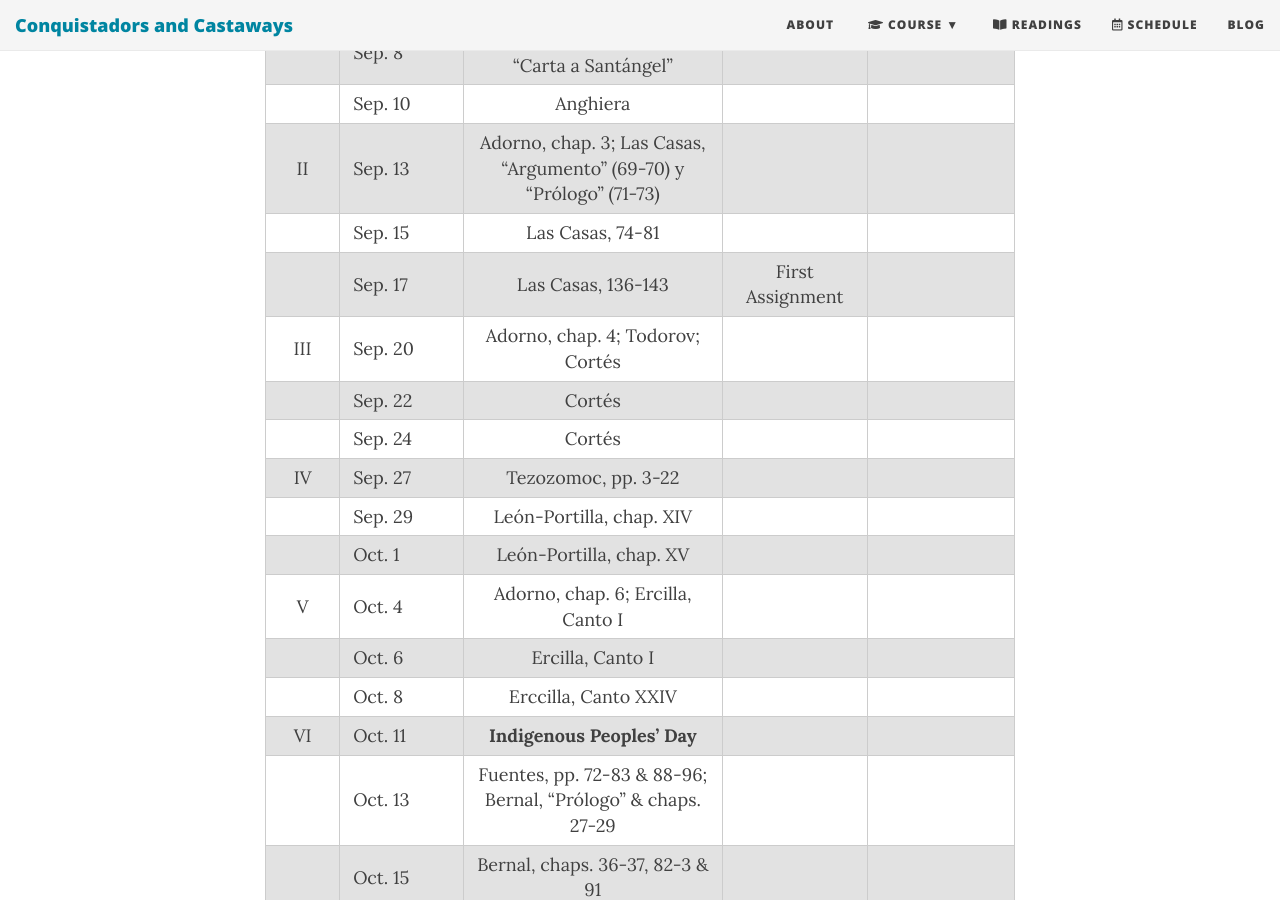
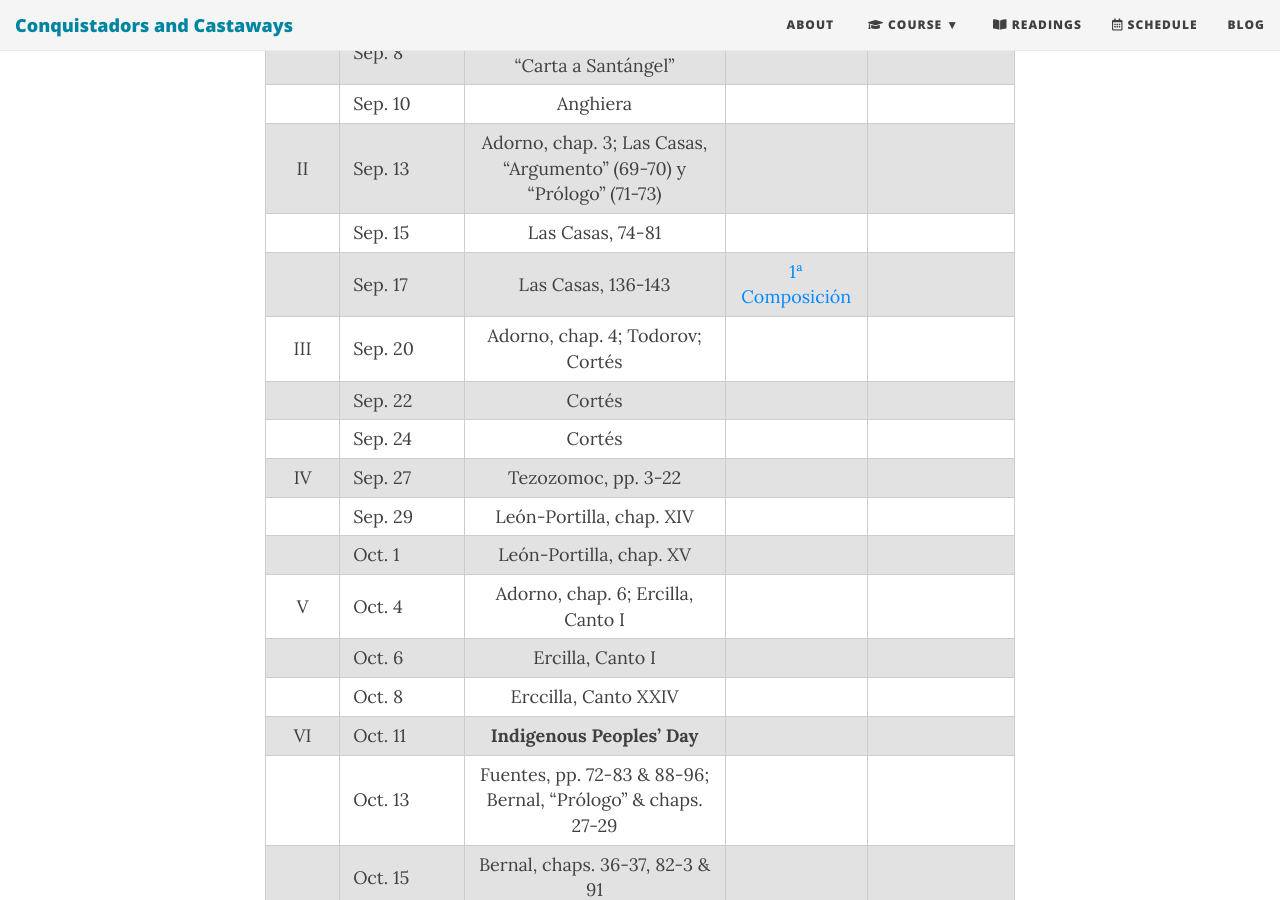
Before and after one commit to Hipomenes/ls452, a Jekyll site: the page built from calendar.md, in a window 1280 px wide and 900 px high, scrolled down 485 px. Built offline with Jekyll 4.4.1, drawn with Linux system fonts in a browser that asks for light colours; nearby versions of some CDN libraries.

Commit message:
Update calendar.md

```diff
--- a/calendar.md
+++ b/calendar.md
@@ -14,7 +14,7 @@ subtitle: Fall 2021
 |     | Sep. 10  | Anghiera | |
 |  II | Sep. 13  | Adorno, chap. 3; Las Casas, "Argumento" (69-70) y "Prólogo" (71-73) | |
 |     | Sep. 15  | Las Casas, 74-81 | |
-|     | Sep. 17  | Las Casas, 136-143 | First Assignment |
+|     | Sep. 17  | Las Casas, 136-143 | [1ª Composición](https://dhcolmenares.net/ls452/assignments/) |
 | III | Sep. 20  | Adorno, chap. 4; Todorov; Cortés | |
 |     | Sep. 22  | Cortés | |
 |     | Sep. 24  | Cortés
```
